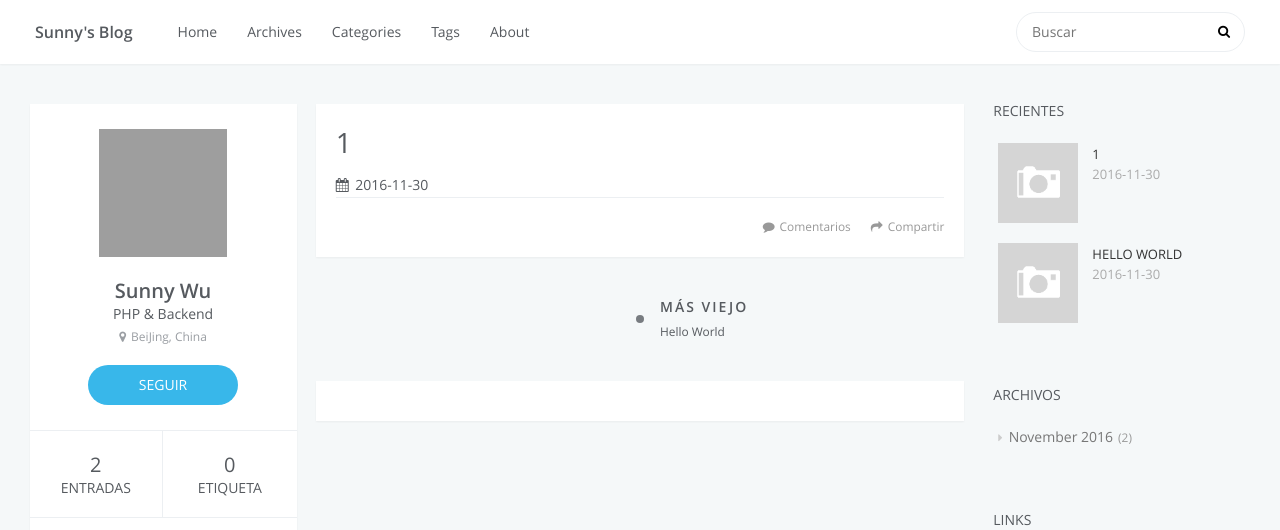
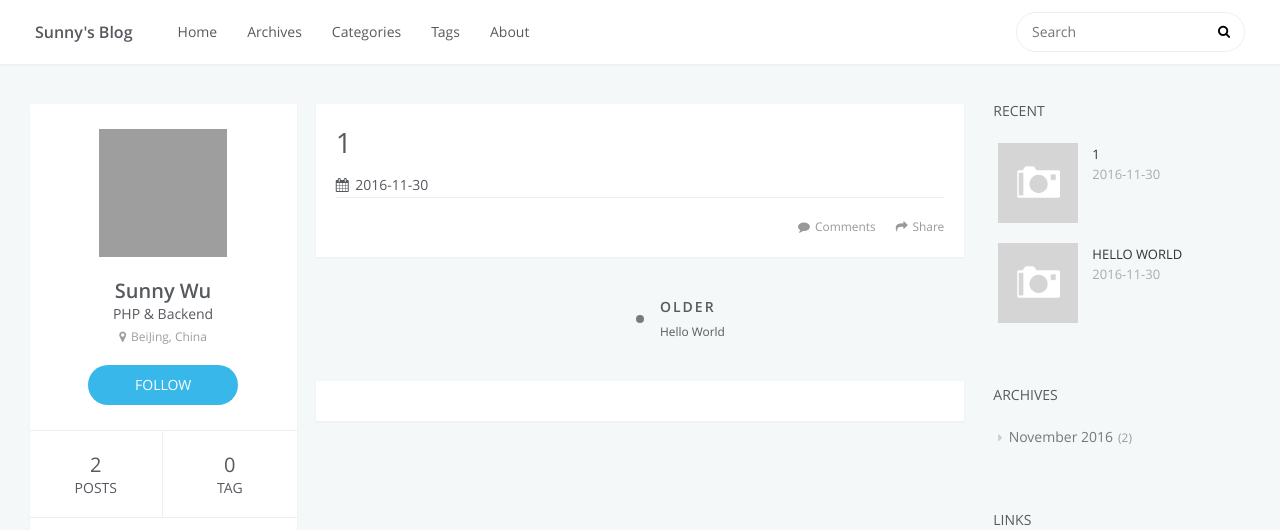
Before and after one commit to 84hero/84hero.github.io, a plain HTML site: page 2016/11/30/1/index.html in a window 1280 px wide. Shown: the top 530 px of the page. Drawn offline with Linux system fonts and the light colour scheme; grey boxes are pictures that could not be loaded; a script that the page names is missing.

Commit message:
Site updated: 2016-11-30 20:16:02

```diff
--- a/2016/11/30/1/index.html
+++ b/2016/11/30/1/index.html
@@ -80,7 +80,7 @@
             <div id="search-form-wrap">
 
     <form class="search-form">
-        <input type="text" class="ins-search-input search-form-input" placeholder="Buscar" />
+        <input type="text" class="ins-search-input search-form-input" placeholder="Search" />
         <button type="submit" class="search-form-submit"></button>
     </form>
     <div class="ins-search">
@@ -99,10 +99,10 @@
 (function (window) {
     var INSIGHT_CONFIG = {
         TRANSLATION: {
-            POSTS: 'Entradas',
+            POSTS: 'Posts',
             PAGES: 'Pages',
-            CATEGORIES: 'Categorias',
-            TAGS: 'Etiquetas',
+            CATEGORIES: 'Categories',
+            TAGS: 'Tags',
             UNTITLED: '(Untitled)',
         },
         ROOT_URL: '/',
@@ -133,7 +133,7 @@
                 <td>
 
     <div class="search-form">
-        <input type="text" class="ins-search-input search-form-input" placeholder="Buscar" />
+        <input type="text" class="ins-search-input search-form-input" placeholder="Search" />
     </div>
 
                 </td>
@@ -153,16 +153,16 @@
             <h2 id="name">Sunny Wu</h2>
             <h3 id="title">PHP &amp; Backend</h3>
             <span id="location"><i class="fa fa-map-marker"></i>BeiJing, China</span>
-            <a id="follow" target="_blank" href="https://github.com/84hero/">SEGUIR</a>
+            <a id="follow" target="_blank" href="https://github.com/84hero/">FOLLOW</a>
         </div>
         <div class="article-info profile-block">
             <div class="article-info-block">
                 2
-                <span>Entradas</span>
+                <span>posts</span>
             </div>
             <div class="article-info-block">
                 0
-                <span>Etiqueta</span>
+                <span>tag</span>
             </div>
         </div>
 
@@ -246,7 +246,7 @@
 
 </div>
 
-    <a data-url="https://84hero.github.io/2016/11/30/1/" data-id="ciw4t4jbf0000j86j0isk2jn5" class="article-share-link"><i class="fa fa-share"></i>Compartir</a>
+    <a data-url="https://84hero.github.io/2016/11/30/1/" data-id="ciw4wbzf500017p6jwm537npc" class="article-share-link"><i class="fa fa-share"></i>Share</a>
 <script>
     (function ($) {
         // Prevent duplicate binding
@@ -314,7 +314,7 @@
 
 
 
-        <a href="https://84hero.github.io/2016/11/30/1/#comments" class="article-comment-link ds-thread-count" data-thread-key="https://84hero.github.io/2016/11/30/1/">Comentarios</a>
+        <a href="https://84hero.github.io/2016/11/30/1/#comments" class="article-comment-link ds-thread-count" data-thread-key="https://84hero.github.io/2016/11/30/1/">Comments</a>
 
 
         </footer>
@@ -325,7 +325,7 @@
 
 
         <a href="/2016/11/30/hello-world/" id="article-nav-older" class="article-nav-link-wrap">
-            <strong class="article-nav-caption">Más viejo</strong>
+            <strong class="article-nav-caption">Older</strong>
             <div class="article-nav-title">Hello World</div>
         </a>
 
@@ -388,7 +388,7 @@
 
 
     <div class="widget-wrap">
-        <h3 class="widget-title">Recientes</h3>
+        <h3 class="widget-title">recent</h3>
         <div class="widget">
             <ul id="recent-post" class="">
 
@@ -439,7 +439,7 @@
 
 
     <div class="widget-wrap">
-        <h3 class="widget-title">Archivos</h3>
+        <h3 class="widget-title">archives</h3>
         <div class="widget">
             <ul class="archive-list"><li class="archive-list-item"><a class="archive-list-link" href="/archives/2016/11/">November 2016</a><span class="archive-list-count">2</span></li></ul>
         </div>
@@ -452,7 +452,7 @@
 
 
     <div class="widget-wrap widget-list">
-        <h3 class="widget-title">Links</h3>
+        <h3 class="widget-title">links</h3>
         <div class="widget">
             <ul>
 
```
Also changed, not shown: 2016/11/30/hello-world/index.html (+14 -14 lines), archives/2016/11/index.html (+12 -12 lines), archives/2016/index.html (+12 -12 lines), archives/index.html (+12 -12 lines), index.html (+15 -15 lines).
